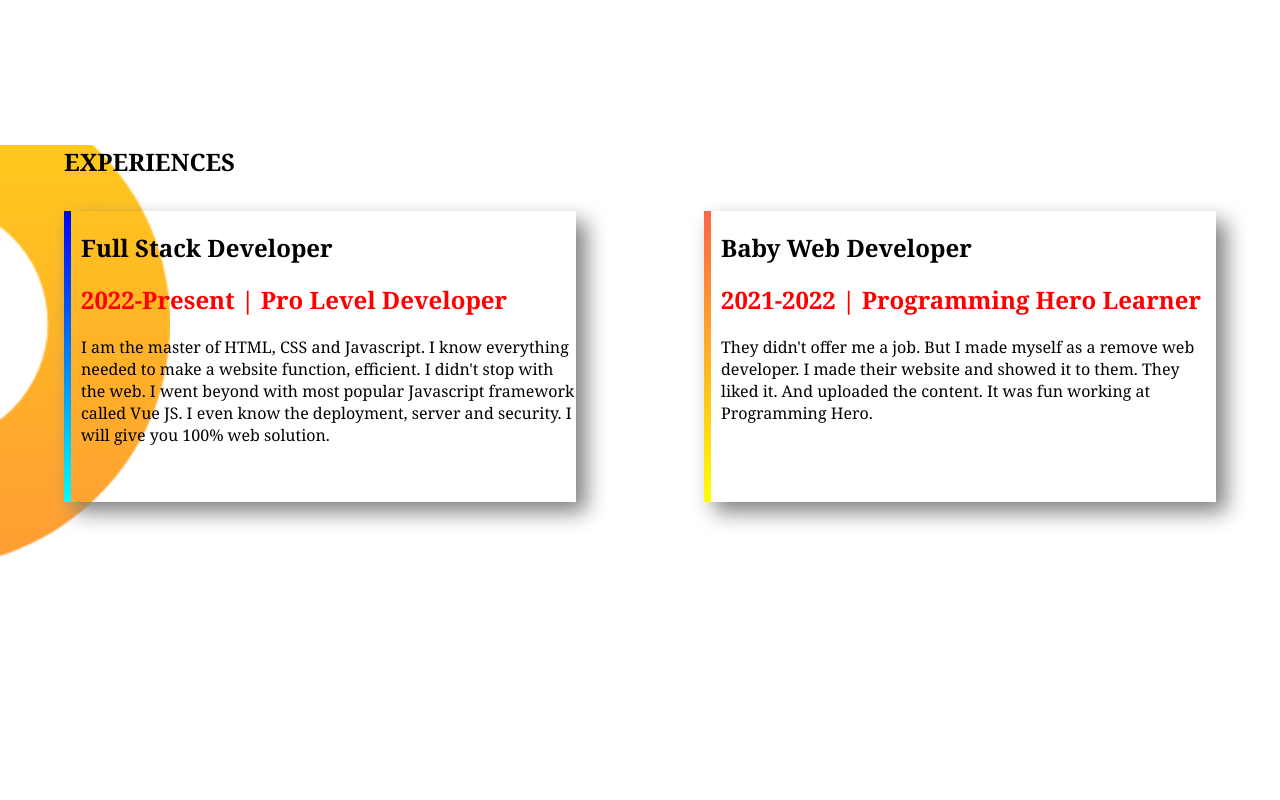
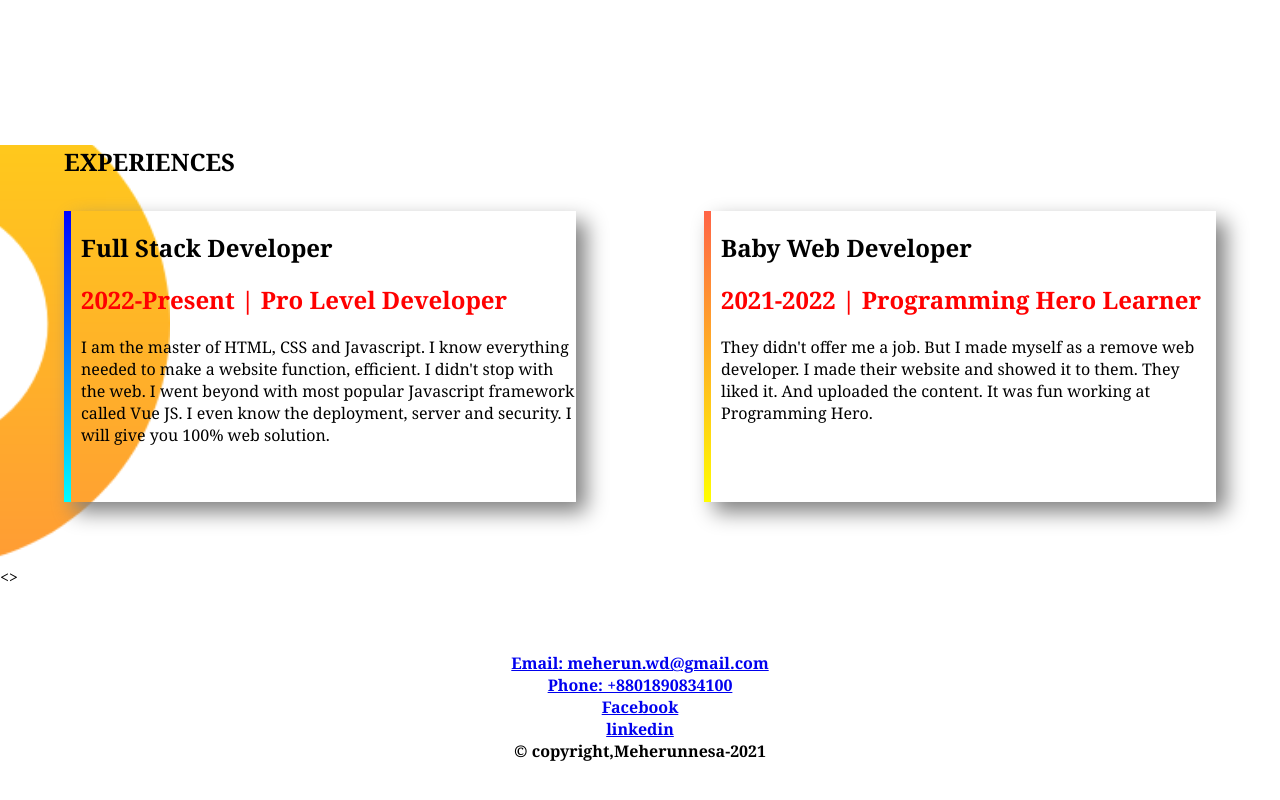
Before and after one commit to Meherunnesa-179/portfolio, a plain HTML site: page index.html in a window 1280 px wide. Shown: the part 966-1766 px from the top of the page. Before the commit the page ends 1532 px from the top, so only its background shows below. Drawn offline with Linux system fonts and the light colour scheme.

Commit message:
footer section added

```diff
--- a/index.html
+++ b/index.html
@@ -4,7 +4,7 @@
     <meta charset="UTF-8">
     <meta http-equiv="X-UA-Compatible" content="IE=edge">
     <meta name="viewport" content="width=device-width, initial-scale=1.0">
-    <title>Portfolio website</title>
+    <title>Meherun's Portfolio Website</title>
     <link rel="shortcut icon" href="images/images/favicon.jpg" type="image/x-icon">
     <link rel="stylesheet" href="style.css">
 </head>
@@ -50,5 +50,15 @@
             </div>
 
     </section>
+    <>
+        <div class="footer-style">
+            <a href="mailto:meherun.wd@gmail.com">Email: meherun.wd@gmail.com</a><br>
+            <a href="tel:+8801890834100">Phone: +8801890834100 </a><br>
+            <a href="www.facebook.com">Facebook</a><br>
+            <a href="www.linkedin.com">linkedin</a><br>
+             &copy; copyright,Meherunnesa-2021
+        </div>
+
+    </footer>
 </body>
 </html>
--- a/style.css
+++ b/style.css
@@ -87,3 +87,12 @@ p{
 .h1{
     margin-left:5%;
 }
+.footer-style{
+    text-align:center;
+    color: black;
+    margin:5%;
+    font-weight: 700;
+}
+.footer-style a:hover{
+    color:crimson
+}
```
Also changed, not shown: images/images/dream-big-removebg-preview.png (added), images/images/portrait-charming-woman-looking-camera-600w-1129579025 - Copy.webp (added), images/images/portrait-charming-woman-looking-camera-600w-1129579025.webp (added).
